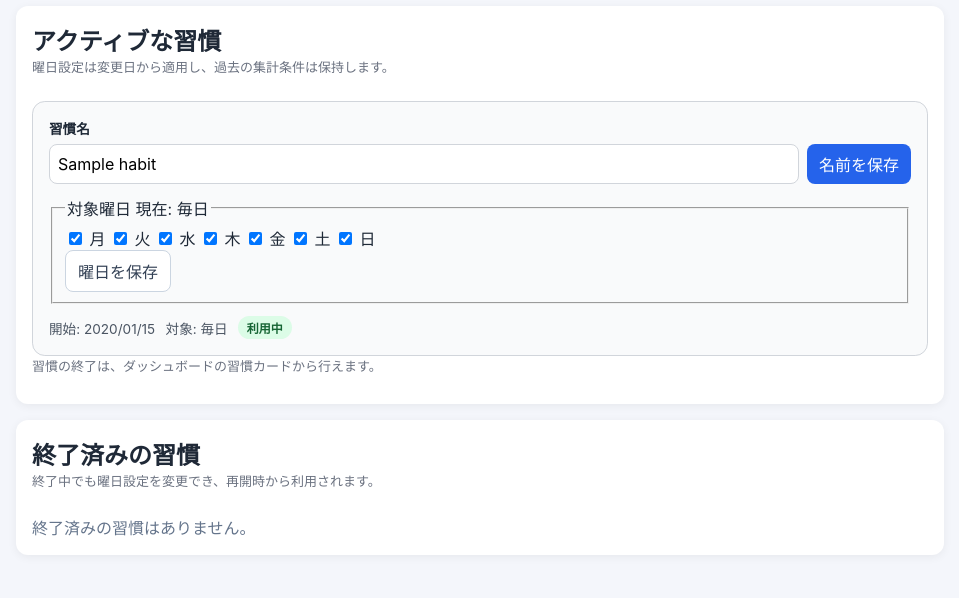
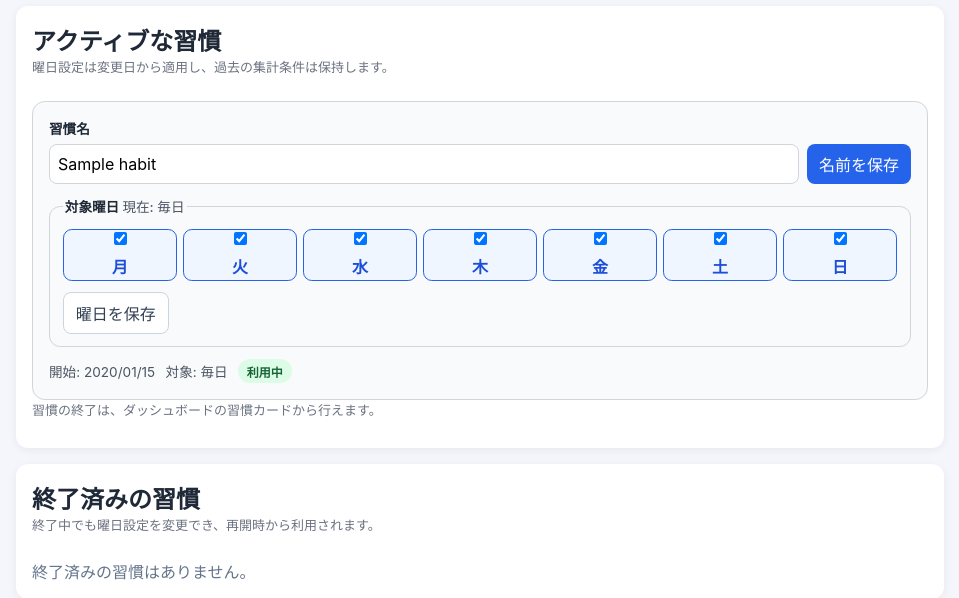
Before and after one commit to mizzz-ivr/home-panel-py, a FastAPI app: page /habits/manage in a window 1280 px wide. Shown: the part 280-878 px from the top of the page, without its empty margins (160-1119 px from the left). Before the commit the page ends 840 px from the top, so only its background shows below. Run offline with FastAPI, Linux system fonts and the light colour scheme; tables that the repository leaves empty hold one stand-in row (values such as "Sample post").

Commit message:
対象曜日フォームのレイアウトを追加

```diff
--- a/app/static/habit_manage.css
+++ b/app/static/habit_manage.css
@@ -26,14 +26,62 @@
   opacity: 0.9;
 }
 
-.habit-rename-form {
+.habit-rename-form,
+.habit-schedule-form {
   display: grid;
   gap: 0.4rem;
 }
 
-.habit-rename-form label {
+.habit-rename-form label,
+.habit-schedule-form legend {
   font-size: 0.85rem;
   font-weight: 700;
+}
+
+.habit-schedule-form fieldset {
+  display: grid;
+  gap: 0.65rem;
+  margin: 0;
+  padding: 0.8rem;
+  border: 1px solid #d1d5db;
+  border-radius: 0.7rem;
+}
+
+.schedule-current {
+  color: #4b5563;
+  font-weight: 500;
+}
+
+.weekday-options {
+  display: grid;
+  grid-template-columns: repeat(7, minmax(2.5rem, 1fr));
+  gap: 0.35rem;
+}
+
+.weekday-option {
+  display: grid;
+  place-items: center;
+  gap: 0.25rem;
+  min-height: 3.25rem;
+  border: 1px solid #d1d5db;
+  border-radius: 0.55rem;
+  background: #fff;
+  cursor: pointer;
+}
+
+.weekday-option:has(input:checked) {
+  border-color: #2563eb;
+  background: #eff6ff;
+  color: #1d4ed8;
+  font-weight: 700;
+}
+
+.weekday-option input {
+  margin: 0;
+}
+
+.habit-schedule-form button {
+  justify-self: start;
 }
 
 .habit-management-meta,
@@ -85,7 +133,12 @@
 
   .habit-management-item .inline-form > *,
   .habit-management-footer form,
-  .habit-management-footer button {
+  .habit-management-footer button,
+  .habit-schedule-form button {
     width: 100%;
   }
+
+  .weekday-options {
+    grid-template-columns: repeat(4, minmax(2.5rem, 1fr));
+  }
 }
```
